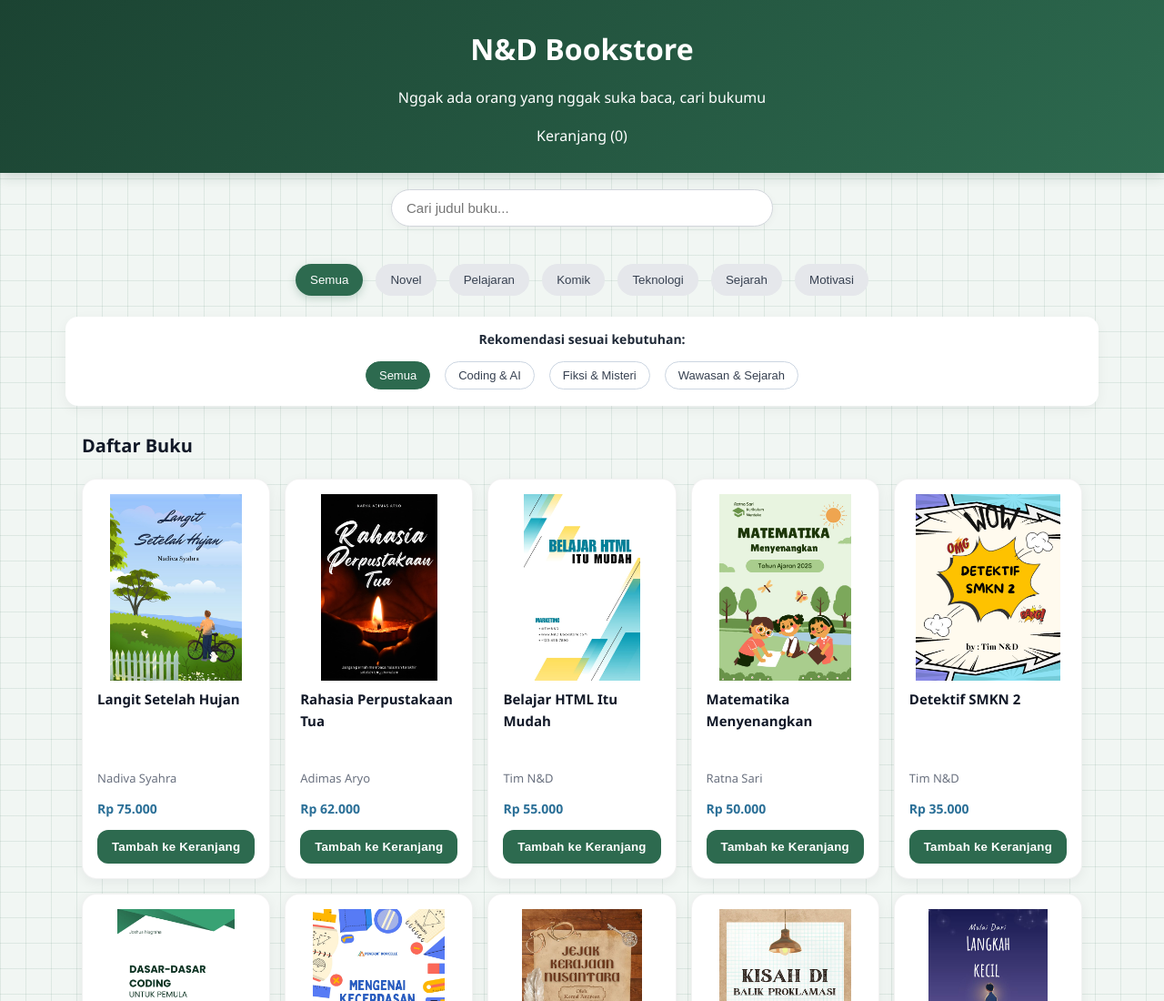
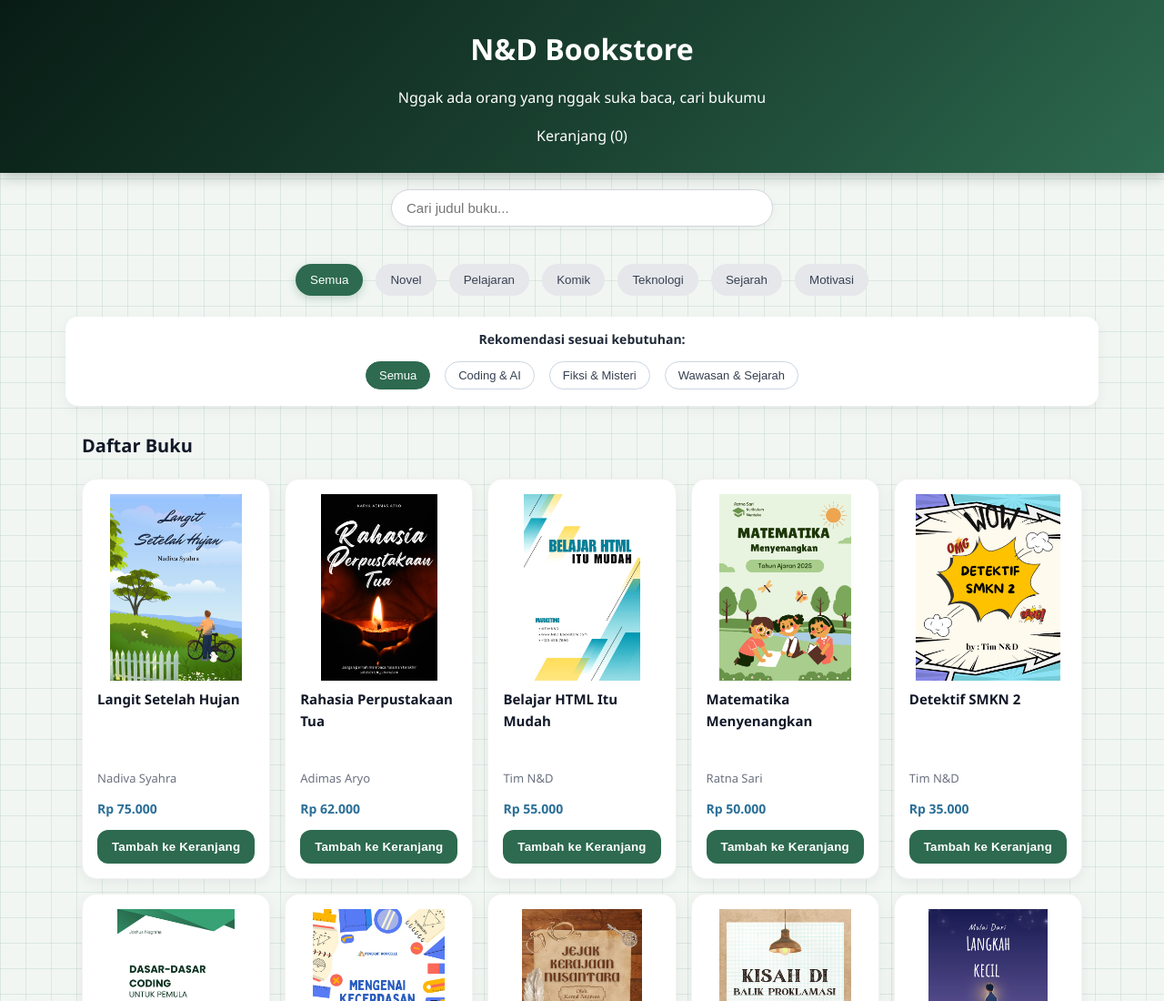
Before and after one commit to vanovaa1108-lab/nd-book, a plain HTML site: page index.html in a window 1280 px wide. Shown: the top 1100 px of the page at 91% size. Drawn offline with Linux system fonts and the light colour scheme.

Commit message:
Enhance header styles with new gradient and padding

```diff
--- a/css/style.css
+++ b/css/style.css
@@ -11,11 +11,11 @@ body {
 }
 
 header {
-  background: linear-gradient(135deg, #1b4332, #2d6a4f);
+  background: linear-gradient(135deg, #081c15 0%, #1b4332 55%, #2d6a4f 100%);
   color: white;
-  padding: 24px 16px;
+  padding: 28px 16px;
   text-align: center;
-  box-shadow: 0 4px 14px rgba(27, 67, 50, 0.18);
+  box-shadow: 0 4px 14px rgba(8, 28, 21, 0.25);
 }
 
 header a {
```
